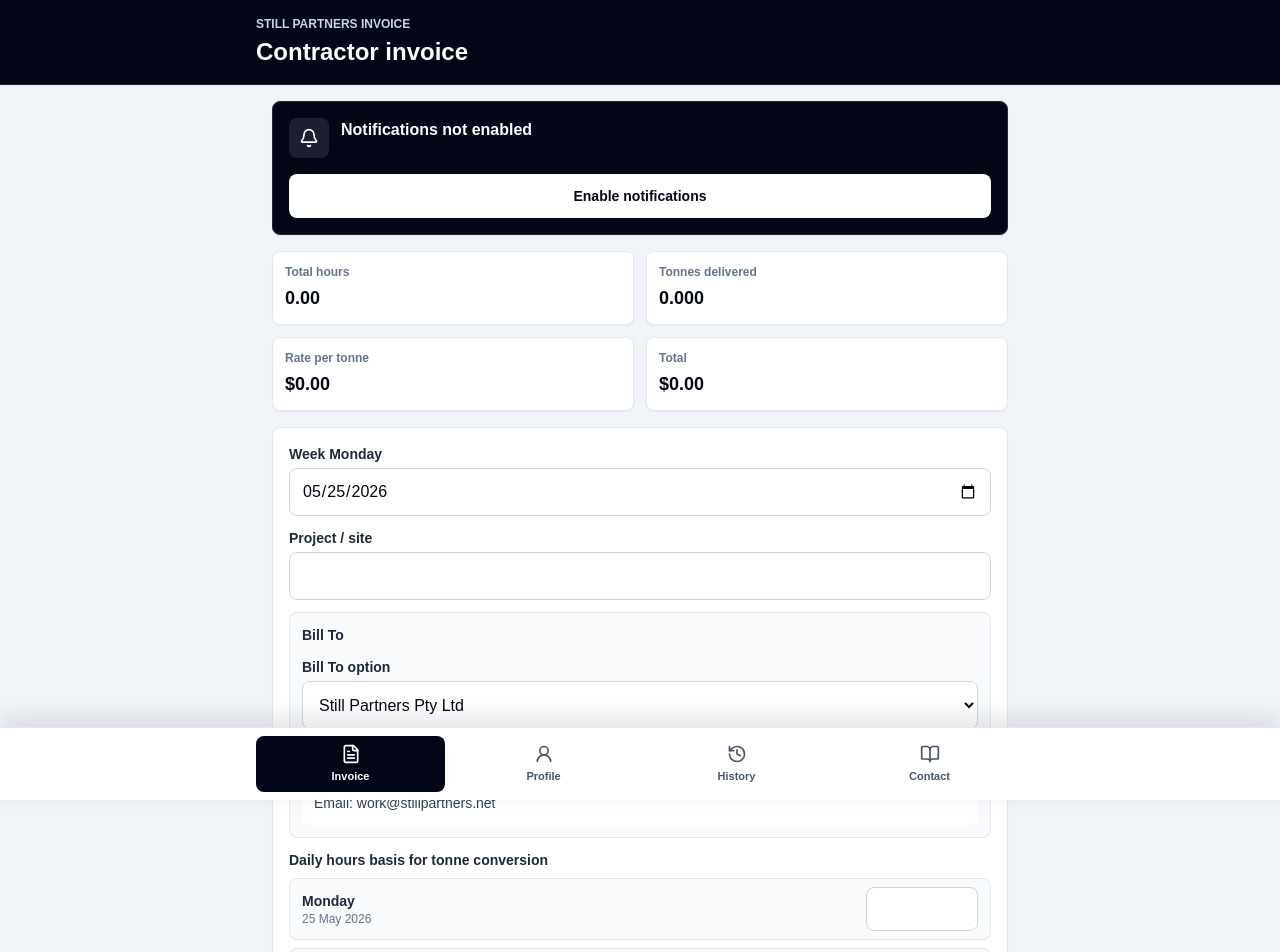
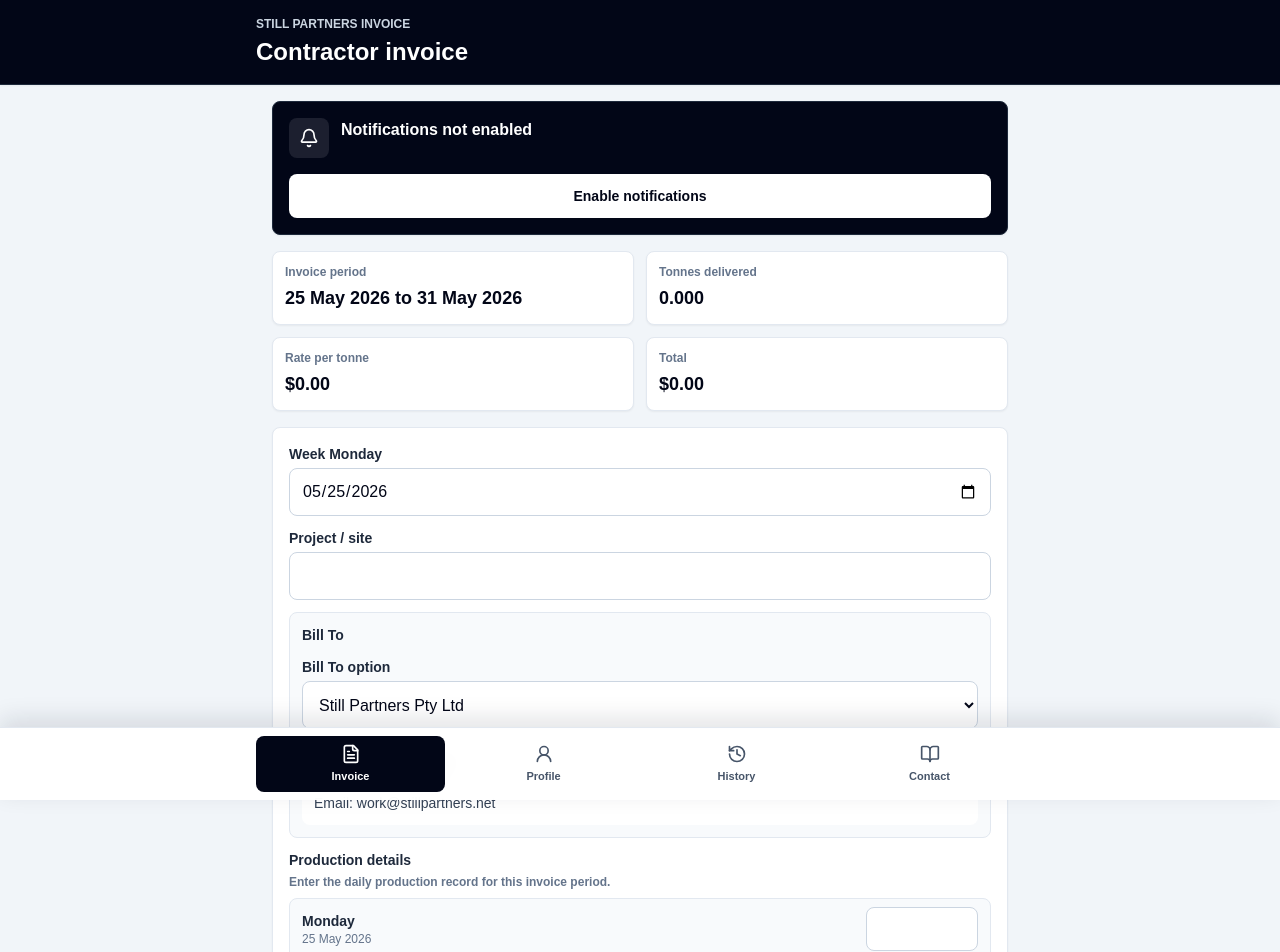
Before and after one commit to Bulgaats/stillpartners-site, a Next.js app: page /contractor-invoice in a window 1280 px wide. Shown: the top 952 px of the page. Built offline with nearby package versions, Linux system fonts and the light colour scheme.

Commit message:
Remove conversion wording from invoice UI

```diff
--- a/components/contractor-invoice/invoice-form.tsx
+++ b/components/contractor-invoice/invoice-form.tsx
@@ -163,7 +163,10 @@
   return (
     <section className="grid gap-4">
       <div className="grid grid-cols-2 gap-3">
-        <Summary label="Total hours" value={calculation.totalHours.toFixed(2)} />
+        <Summary
+          label="Invoice period"
+          value={`${formatDate(calculation.periodStart)} to ${formatDate(calculation.periodEnd)}`}
+        />
         <Summary label="Tonnes delivered" value={calculation.tonnesDelivered.toFixed(3)} />
         <Summary label="Rate per tonne" value={formatMoney(Number(draft.ratePerTonne || 0))} />
         <Summary label="Total" value={formatMoney(calculation.total)} strong />
@@ -234,7 +237,12 @@
             )}
           </div>
           <div className="grid gap-2">
-            <p className="text-sm font-black text-slate-800">Daily hours basis for tonne conversion</p>
+            <div>
+              <p className="text-sm font-black text-slate-800">Production details</p>
+              <p className="mt-1 text-xs font-bold text-slate-500">
+                Enter the daily production record for this invoice period.
+              </p>
+            </div>
             {dayKeys.map((day) => (
               <label
                 key={day}
--- a/lib/contractor-invoice/calculations.ts
+++ b/lib/contractor-invoice/calculations.ts
@@ -106,7 +106,7 @@
   if (!draft.issueDate) errors.push("Issue date is required.");
   if (!draft.dueDate) errors.push("Due date is required.");
   if (readNumber(draft.ratePerTonne) <= 0) errors.push("Rate per tonne must be greater than zero.");
-  if (!calculation.hasHours) errors.push("Enter hours basis for tonne conversion for at least one day.");
+  if (!calculation.hasHours) errors.push("Enter a daily production record for at least one day.");
   if (draft.billTo.option === "other") {
     if (!draft.billTo.companyName.trim()) errors.push("Bill To company name is required.");
     if (!draft.billTo.abn.trim()) errors.push("Bill To ABN is required.");
```
